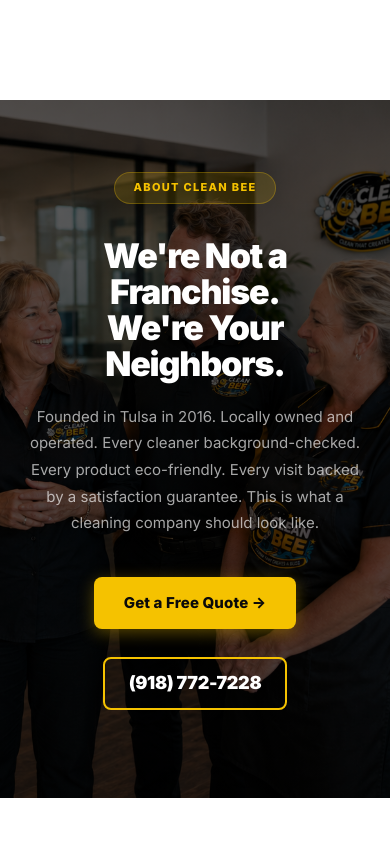
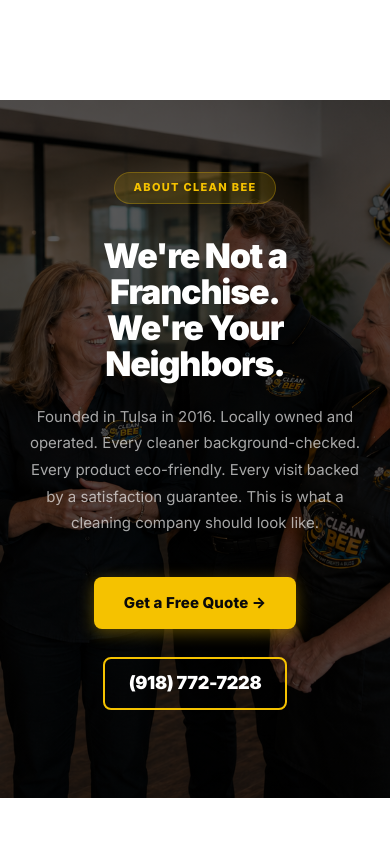
Before and after one commit to alekwayne3-crypto/personal_site, a React (Vite) app in the folder client/: page /about in a window 390 px wide. Shown: the top 844 px of the page. Built offline with nearby package versions, Linux system fonts and the light colour scheme.

Commit message:
Scoot about hero image left on mobile

```diff
--- a/client/src/pages/AboutPage.css
+++ b/client/src/pages/AboutPage.css
@@ -66,7 +66,7 @@
 .ab-hero-phone:hover { color: var(--yellow); }
 
 @media (max-width: 480px) {
-  .ab-hero { padding: 72px 0 88px; background-size: cover; background-position: 80% center; }
+  .ab-hero { padding: 72px 0 88px; background-size: cover; background-position: 70% center; }
   .ab-hero-sub { font-size: 15px; }
   .ab-hero-phone {
     border: 2px solid var(--yellow);
```
